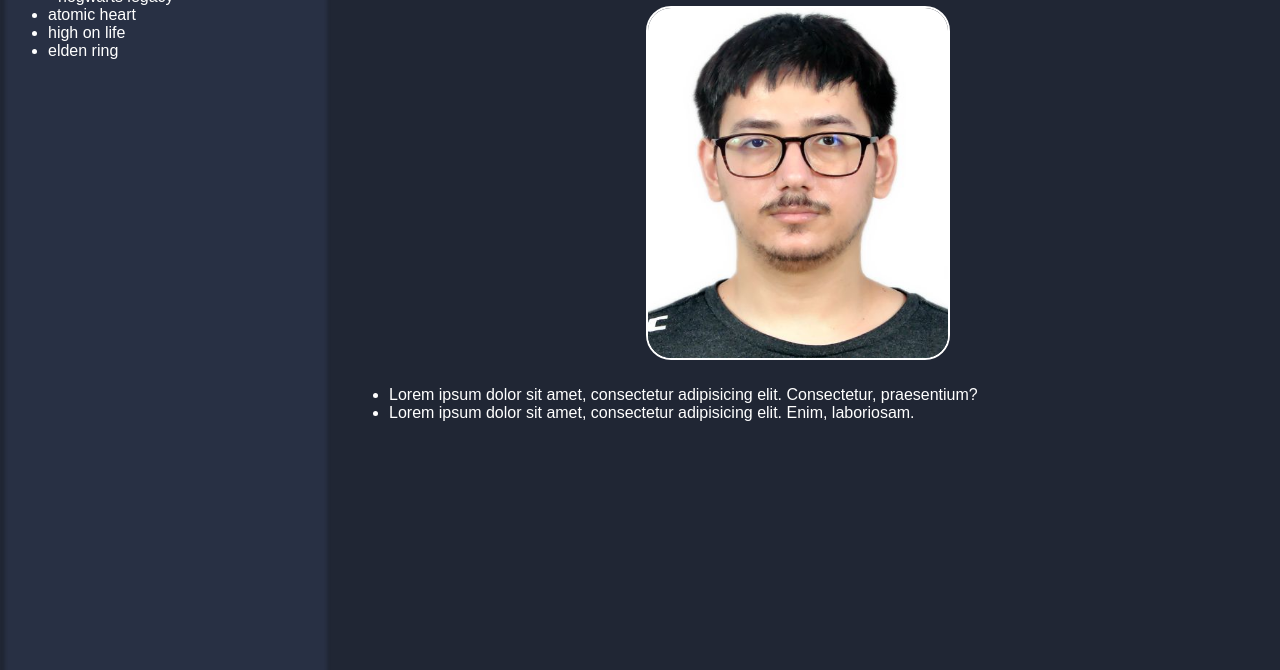
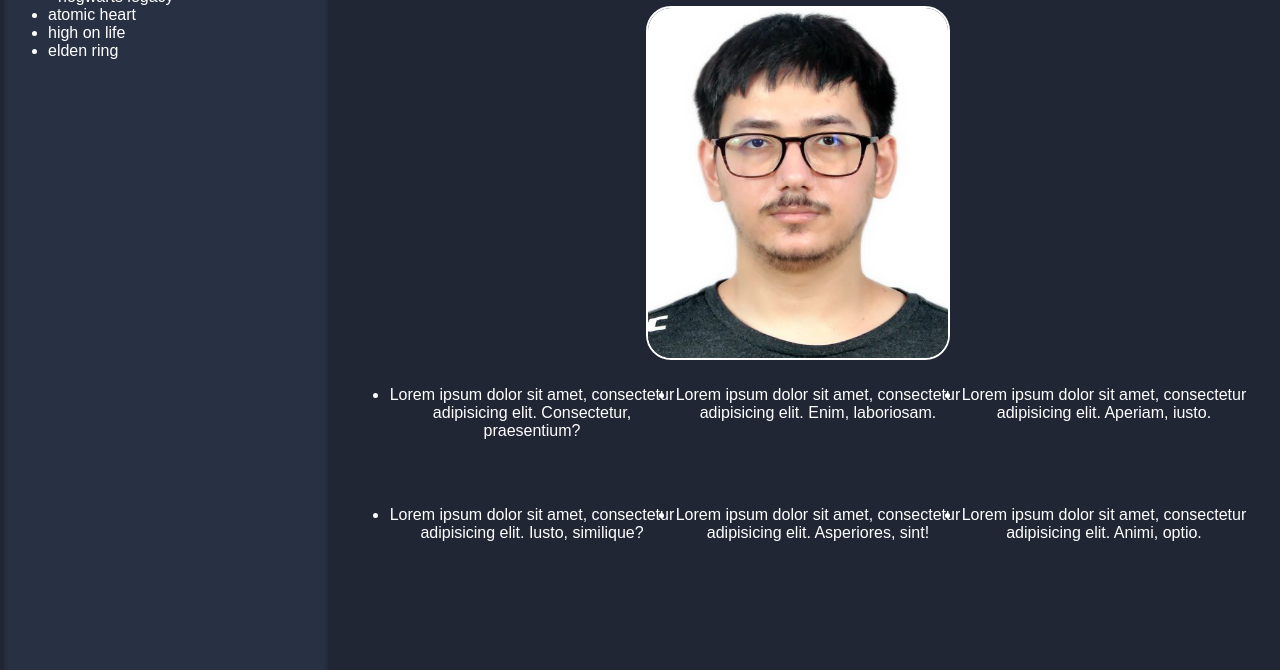
Before and after one commit to saimkhan065/odin-project, a plain HTML site: page foundations/index.html in a window 1280 px wide. Shown: the part 138-808 px from the top of the page. Drawn offline with Linux system fonts and the light colour scheme.

Commit message:
fixed pointers styling

```diff
--- a/foundations/index.html
+++ b/foundations/index.html
@@ -1,11 +1,3 @@
-<!-- create a game review website
-design ideas :
-1. navbar - horizontal / vertical -> undecided?
-2. cool color theme + white font
-3. high-res images - take sc from games
-4. screen size independence
-5. font family?
-landing on about me -> side links for reviews -->
 <!DOCTYPE html>
 <html lang="en">
 <head>
@@ -35,12 +27,20 @@ landing on about me -> side links for reviews -->
                 <img src="img/PHOTO-personal.jpg" alt="personal picture">
             </div>
             <div class="main-content-pointers pad">
-                <ul>
-<!--                <li><div class="main-content-pointers-list-item">test1</div></li>-->
-<!--                <div class="main-content-pointers-list-item">test2</div>-->
-<!--                <div class="main-content-pointers-list-item">test3</div>-->
-                    <li>Lorem ipsum dolor sit amet, consectetur adipisicing elit. Consectetur, praesentium?</li>
-                    <li>Lorem ipsum dolor sit amet, consectetur adipisicing elit. Enim, laboriosam.</li>
+                <ul class="main-content-pointers-list">
+                    <li class="list-item">Lorem ipsum dolor sit amet,
+                        consectetur adipisicing
+                        elit. Consectetur, praesentium?</li>
+                    <li class="list-item">Lorem ipsum dolor sit amet, consectetur adipisicing
+                        elit. Enim, laboriosam.</li>
+                    <li class="list-item">Lorem ipsum dolor sit amet, consectetur adipisicing
+                        elit. Aperiam, iusto.</li>
+                    <li class="list-item">Lorem ipsum dolor sit amet, consectetur adipisicing
+                        elit. Iusto, similique?</li>
+                    <li class="list-item">Lorem ipsum dolor sit amet, consectetur adipisicing
+                        elit. Asperiores, sint!</li>
+                    <li class="list-item">Lorem ipsum dolor sit amet, consectetur adipisicing
+                        elit. Animi, optio.</li>
                 </ul>
             </div>
         </div>
--- a/foundations/styles/styles.css
+++ b/foundations/styles/styles.css
@@ -59,7 +59,8 @@ img{
     flex: 1 1 auto;
     background-color: rgb(40, 48, 68);
     max-width: 25%;
-   /* z-index: 1; */
+    min-width: 25%;
+    z-index: 1;
     box-shadow: 0 0 3px 3px rgb(40, 48, 68);
 }
 
@@ -67,16 +68,15 @@ img{
     flex: 2 1 auto;
 }
 
+.main-content-pointers-list{
+    display: flex;
+    flex-wrap: wrap;
+}
 
-
-/*.main-content-pointers{*/
-/*    display: flex;*/
-/*}*/
-
-/*.main-content-pointers-list-item{*/
-/*    flex: 1;*/
-/*    background-color: greenyellow;*/
-/*    width: 100px;*/
-/*    height: 100px;*/
-/*    color: white;*/
-/*}*/
+.list-item{
+    /*list-style: none;*/
+    /*display: inline-block;*/
+    width: calc(100% / 3);
+    height: 120px;
+    text-align: center;
+}
```
